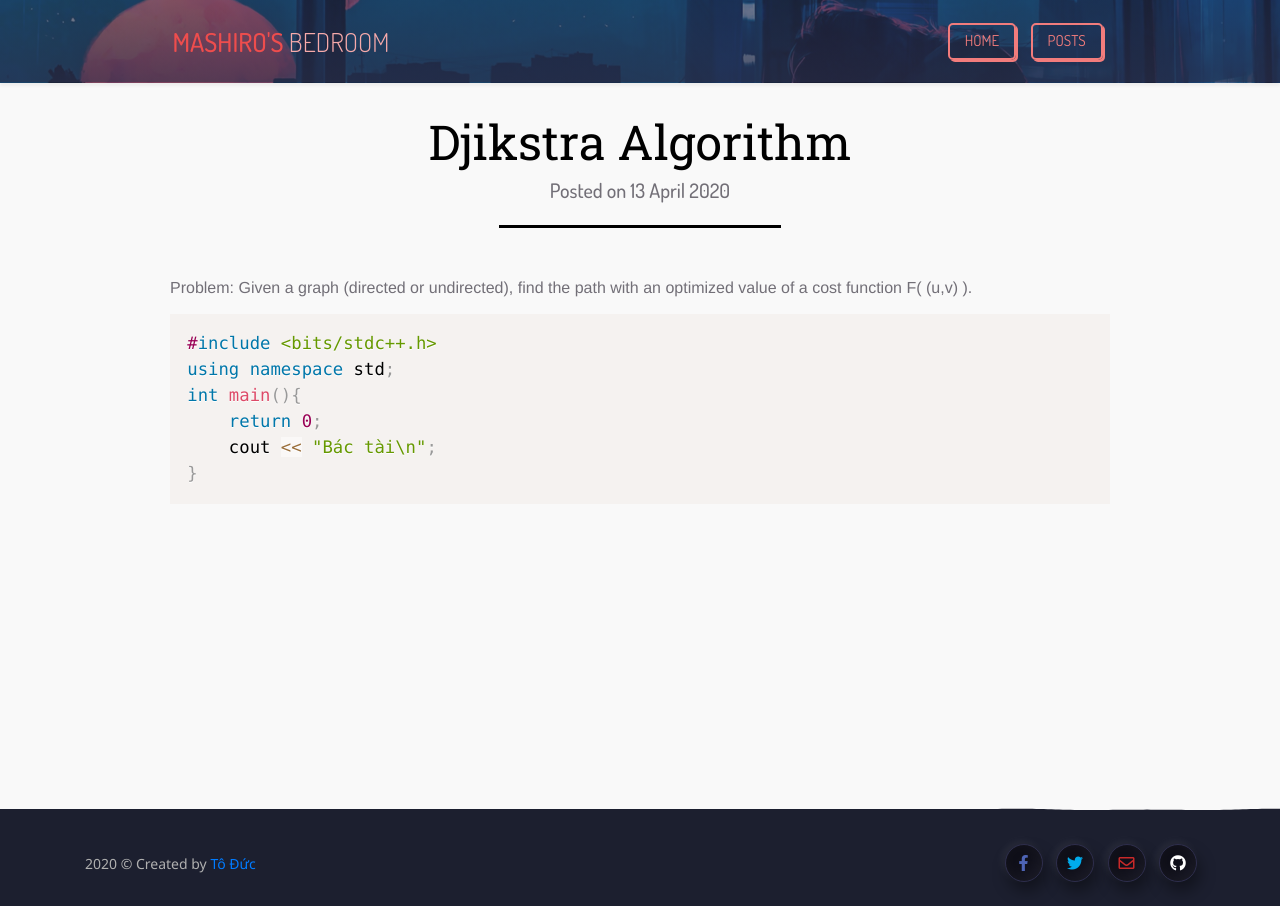
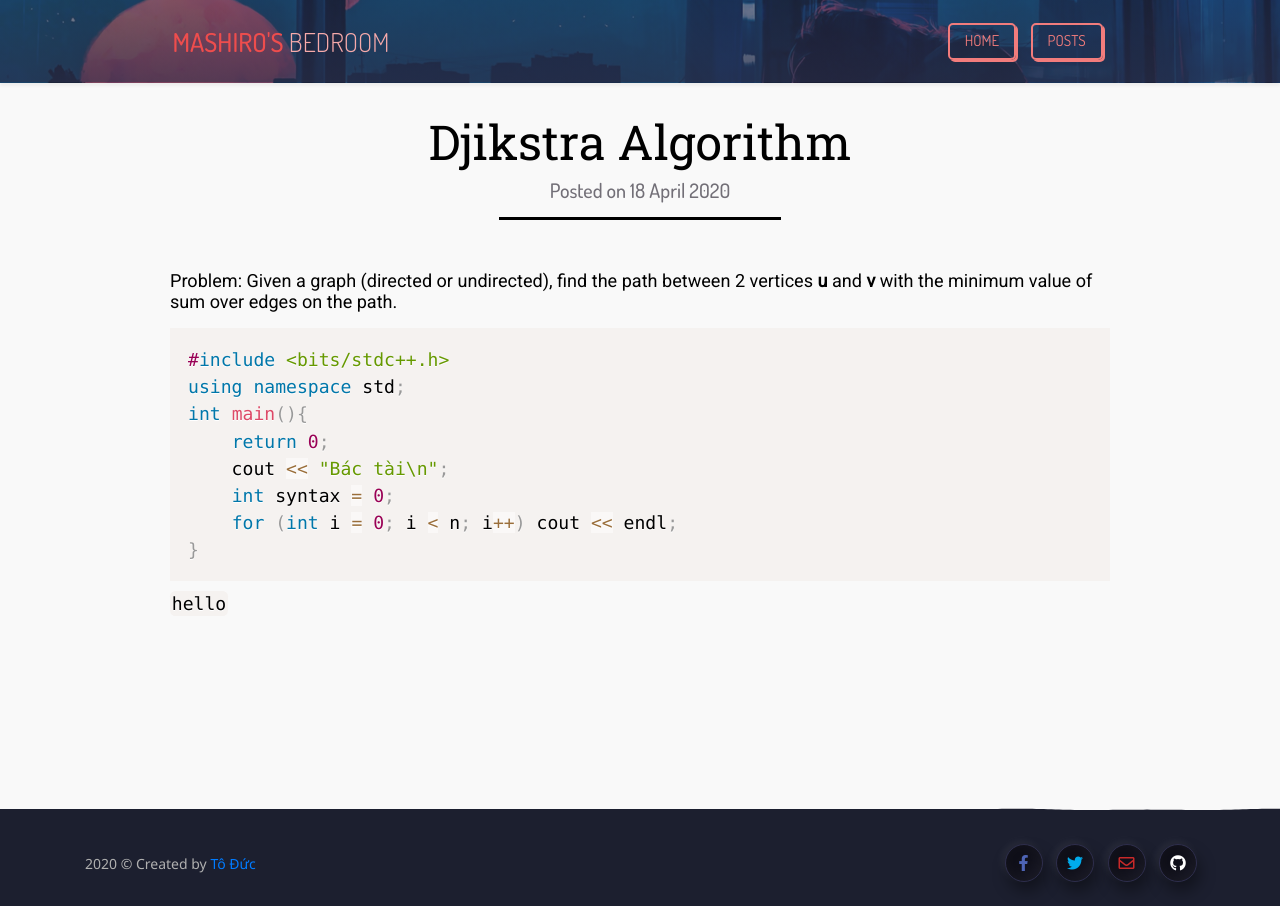
Before and after one commit to 20toduc01/20toduc01.github.io, a Jekyll site: the page built from _posts/2020-4-18-Dijkstra.markdown, in a window 1280 px wide. Built offline with Jekyll 4.4.1, drawn with Linux system fonts in a browser that asks for light colours; nearby versions of some CDN libraries; comment, search, counter and statistics services are not loaded.

Commit message:
Roboto as post content font

````diff
--- a/_layouts/post.html
+++ b/_layouts/post.html
@@ -12,7 +12,8 @@
     <link rel="stylesheet" href="/assets/css/footer.css">
     <link rel="stylesheet" href="/assets/css/post.css">
     <link rel="stylesheet" href="/assets/css/prism.css">
-    {% if page.css %}<link rel="stylesheet" href="/assets/css/{{ page.css }}">{% endif %}
+    {% if page.css %}
+    <link rel="stylesheet" href="/assets/css/{{ page.css }}">{% endif %}
 
     <script src="https://cdnjs.cloudflare.com/ajax/libs/jquery/3.4.1/jquery.min.js"></script>
     <script src="/assets/js/jquery-ui.js"></script>
@@ -27,22 +28,15 @@
         <div class="container">
             <article class="post">
 
-                <div class="header">
-                    <h1 class="title">{{ page.title | escape }}</h1>
+                <div class="post__header">
+                    <h1 class="title">{{ page.title }}</h1>
                     <h5 class="date">Posted on {{ page.date | date_to_long_string }}</h5>
                 </div>
-                <p style="text-align: center; width:100%">
-                    <div class="line"> </div>
-                </p>
-                <div class="post-content e-content" itemprop="articleBody">
+                <div class="line"> </div>
+                <div class="post__content">
                     {{ content }}
                 </div>
 
-                {%- if site.disqus.shortname -%}
-                {%- include disqus_comments.html -%}
-                {%- endif -%}
-
-                <a class="u-url" href="{{ page.url | relative_url }}" hidden></a>
             </article>
         </div>
     </div>
--- a/_posts/2020-4-18-Dijkstra.markdown
+++ b/_posts/2020-4-18-Dijkstra.markdown
@@ -1,11 +1,11 @@
 ---
 layout: post
 title:  "Djikstra Algorithm"
-date:   2020-04-14 01:17:59 +0700
-categories: post CP
+categories: posts
+tag: cp algo
 ---
 
-Problem: Given a graph (directed or undirected), find the path with an optimized value of a cost function F( (u,v) ).
+Problem: Given a graph (directed or undirected), find the path between 2 vertices **u** and **v** with the minimum value of sum over edges on the path.
 
 ```cpp
 #include <bits/stdc++.h>
@@ -13,5 +13,8 @@ using namespace std;
 int main(){
     return 0;
     cout << "Bác tài\n";
+    int syntax = 0;
+    for (int i = 0; i < n; i++) cout << endl;
 }
 ```
+`hello`
--- a/assets/css/post.css
+++ b/assets/css/post.css
@@ -1,12 +1,14 @@
+@import "https://fonts.googleapis.com/css2?family=Roboto&display=swap";
+@import "https://fonts.googleapis.com/css?family=Open+Sans&display=swap";
 .contents .container {
     padding: 0 100px;
 }
 
-.post .header {
+.post__header {
     text-align: center;
 }
 
-.post .header .title {
+.post__header .title {
     font-family: "Roboto Slab";
     font-size: 3rem;
     color: #000000;
@@ -21,6 +23,13 @@
     margin-bottom: 50px;
 }
 
+.post__content {
+    line-height: normal;
+    font-size: 1.13rem;
+    font-family: Roboto;
+    color: black;
+}
+
 .highlight {
-    font-size: 1.08rem;
+    font-size: 1em;
 }
````
